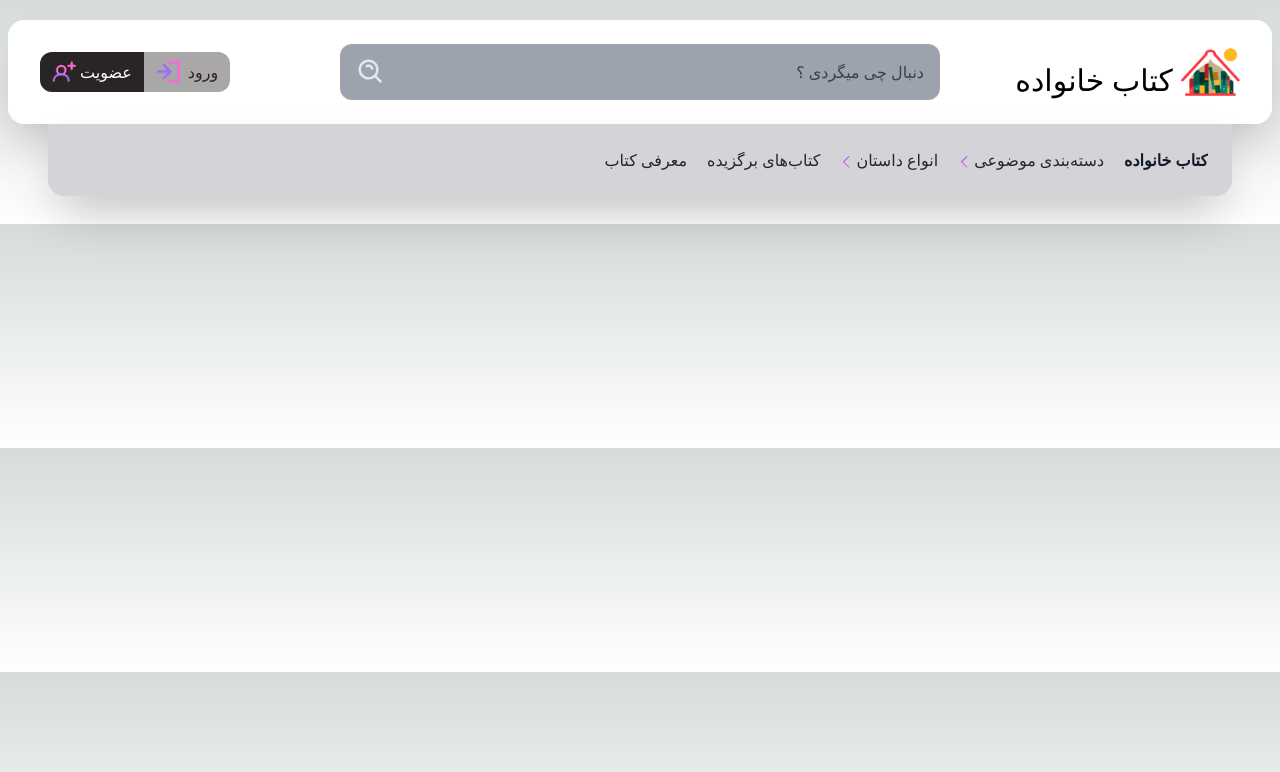
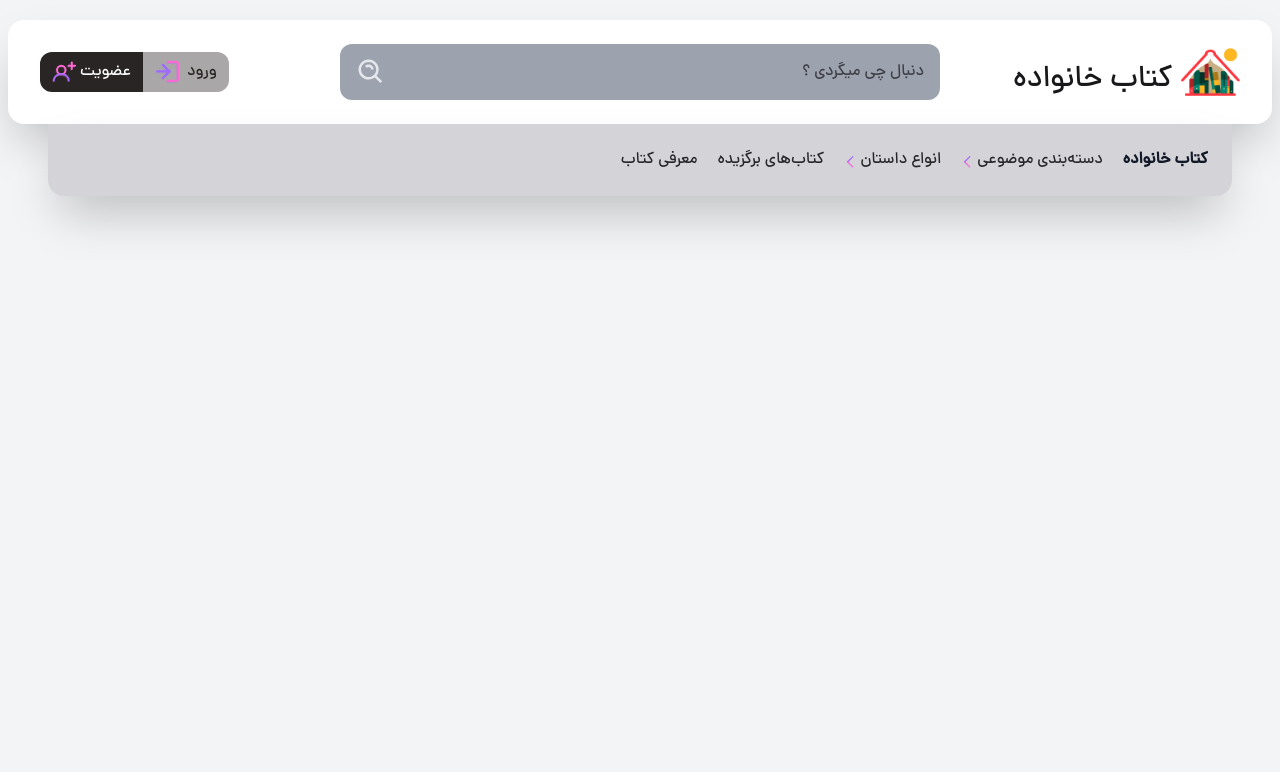
Before and after one commit to vcabolfazl/Book-Store, a Next.js app: page / in a window 1280 px wide. Shown: the top 772 px of the page. Built offline with nearby package versions, Linux system fonts and the light colour scheme.

Commit message:
style : -> Add Base Styles

```diff
--- a/styles/globals.css
+++ b/styles/globals.css
@@ -2,26 +2,82 @@
 @tailwind components;
 @tailwind utilities;
 
-:root {
-  --foreground-rgb: 0, 0, 0;
-  --background-start-rgb: 214, 219, 220;
-  --background-end-rgb: 255, 255, 255;
-}
+@layer base {
 
-@media (prefers-color-scheme: dark) {
-  :root {
-    --foreground-rgb: 255, 255, 255;
-    --background-start-rgb: 0, 0, 0;
-    --background-end-rgb: 0, 0, 0;
+  input[type="search"]::-webkit-search-decoration,
+  input[type="search"]::-webkit-search-cancel-button,
+  input[type="search"]::-webkit-search-results-button,
+  input[type="search"]::-webkit-search-results-decoration {
+    display: none;
+  }
+
+  input::-webkit-outer-spin-button,
+  input::-webkit-inner-spin-button {
+    -webkit-appearance: none;
+    margin: 0;
+  }
+
+  li {
+    cursor: pointer;
   }
 }
 
-body {
-  color: rgb(var(--foreground-rgb));
-  background: linear-gradient(
-      to bottom,
-      transparent,
-      rgb(var(--background-end-rgb))
-    )
-    rgb(var(--background-start-rgb));
+@layer components {
+  @font-face {
+    font-family: Dana Regular;
+    src: url(.././public/assets/Fonts/DanaFaNum-Regular.woff2);
+  }
+
+  @font-face {
+    font-family: Dana Medium;
+    src: url(.././public/assets/Fonts/DanaFaNum-Medium.woff2);
+  }
+
+  @font-face {
+    font-family: Dana Bold;
+    src: url(.././public/assets/Fonts/DanaFaNum-DemiBold.woff2);
+  }
+
+  body {
+    background: #F3F4F6;
+    color: #18181b;
+    font-family: Dana Medium;
+
+  }
+
+  svg {
+    display: inline-block;
+  }
+
+  .transitionSlow {
+    transition: all 0.3s ease-in;
+  }
+
+  .ltr {
+    direction: ltr !important;
+  }
+
+  .rtl {
+    direction: rtl !important;
+  }
+
+  .land {
+    background: url(".././public/assets/Images/Banner/1.png") no-repeat;
+    background-size: cover;
+  }
+
+  .land2 {
+    background: url(".././public/assets/Images/Banner/2.jpg") no-repeat;
+    background-size: cover;
+  }
+
+  .land3 {
+    background: url(".././public/assets/Images/Banner/3.jpg") no-repeat;
+    background-size: cover;
+  }
+
+  .land4 {
+    background: url(".././public/assets/Images/Banner/4.jpg") no-repeat;
+    background-size: cover;
+  }
 }
```
